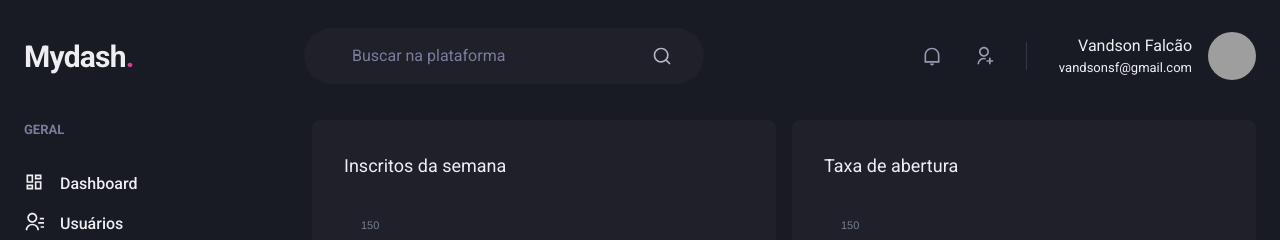
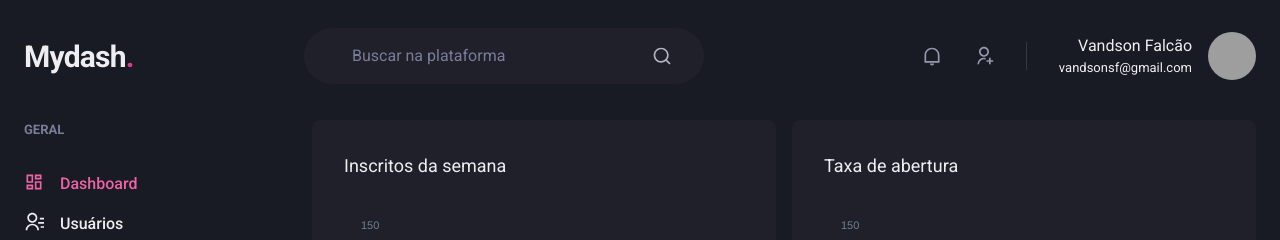
Before and after one commit to vandsonfalcao/MyDash, a Next.js app: page /dashboard in a window 1280 px wide. Shown: the top 240 px of the page. Built offline with nearby package versions, Linux system fonts and the light colour scheme; grey boxes are pictures that could not be loaded.

Commit message:
finished active Link

```diff
--- /dev/null
+++ b/src/components/ActiveLink.tsx
@@ -0,0 +1,31 @@
+import Link, { LinkProps } from "next/link";
+import { useRouter } from "next/router";
+import { cloneElement, ReactElement } from "react";
+
+interface ActiveLinkProps extends LinkProps {
+	children: ReactElement;
+	shouldMatchExactHref?: boolean;
+}
+
+export default function ActiveLink({ children, shouldMatchExactHref, ...rest }: ActiveLinkProps) {
+	const { asPath } = useRouter();
+
+	let isActive = false;
+
+	if (asPath === rest.href || asPath === rest.as) {
+		isActive = true;
+	}
+
+	if (
+		!shouldMatchExactHref &&
+		(asPath.startsWith(String(rest.href)) || asPath.startsWith(String(rest.as)))
+	) {
+		isActive = true;
+	}
+
+	return (
+		<Link {...rest}>
+			{cloneElement(children, { color: isActive ? "pink.400" : "gray.50" })}
+		</Link>
+	);
+}
--- a/src/components/SideBar/NavLink.tsx
+++ b/src/components/SideBar/NavLink.tsx
@@ -1,18 +1,23 @@
-import { Icon, Link, LinkProps as ChakraLinkProps, Text } from "@chakra-ui/react";
+import { Icon, Link as ChakraLink, LinkProps as ChakraLinkProps, Text } from "@chakra-ui/react";
 import { ElementType } from "react";
+
+import ActiveLink from "../ActiveLink";
 
 interface NavLinkProps extends ChakraLinkProps {
 	icon: ElementType;
 	children: string;
+	href: string;
 }
 
-export default function NavLink({ children, icon }: NavLinkProps) {
+export default function NavLink({ children, icon, href, ...rest }: NavLinkProps) {
 	return (
-		<Link display="flex" alignContent="center">
-			<Icon as={icon} fontSize="20" />
-			<Text ml="4" fontWeight="medium">
-				{children}
-			</Text>
-		</Link>
+		<ActiveLink href={href} passHref>
+			<ChakraLink display="flex" alignContent="center">
+				<Icon as={icon} fontSize="20" />
+				<Text ml="4" fontWeight="medium">
+					{children}
+				</Text>
+			</ChakraLink>
+		</ActiveLink>
 	);
 }
--- a/src/components/SideBar/SideBarNav.tsx
+++ b/src/components/SideBar/SideBarNav.tsx
@@ -3,18 +3,25 @@
 import NavLink from "./NavLink";
 import NavSection from "./NavSection";
 
-
 export default function SideBarNav() {
 	return (
 		<Stack spacing="12" align="flex-start">
 			<NavSection title="Geral">
-				<NavLink icon={RiDashboardLine}>Dashboard</NavLink>
-				<NavLink icon={RiContactsLine}>Usuários</NavLink>
+				<NavLink icon={RiDashboardLine} href="/dashboard">
+					Dashboard
+				</NavLink>
+				<NavLink icon={RiContactsLine} href="/users">
+					Usuários
+				</NavLink>
 			</NavSection>
 
 			<NavSection title="Automação">
-				<NavLink icon={RiInputMethodLine}>Formulários</NavLink>
-				<NavLink icon={RiGitMergeLine}>Automação</NavLink>
+				<NavLink icon={RiInputMethodLine} href="/forms">
+					Formulários
+				</NavLink>
+				<NavLink icon={RiGitMergeLine} href="/automation">
+					Automação
+				</NavLink>
 			</NavSection>
 		</Stack>
 	);
--- a/src/pages/users/create.tsx
+++ b/src/pages/users/create.tsx
@@ -9,6 +9,7 @@
 	SimpleGrid,
 	VStack,
 } from "@chakra-ui/react";
+import Link from "next/link";
 import { RiCloseLine, RiSaveLine } from "react-icons/ri";
 import { Input } from "../../components/Form/Input";
 import Header from "../../components/Header";
@@ -47,12 +48,15 @@
 
 					<Flex mt="8" justify="flex-end">
 						<HStack spacing="4">
+							<Link href={"/users"} passHref>
 								<Button
+									as="a"
 									colorScheme="whiteAlpha"
 									leftIcon={<Icon as={RiCloseLine} fontSize="20" />}
 								>
 									Cancelar
 								</Button>
+							</Link>
 							<Button
 								colorScheme="pink"
 								leftIcon={<Icon as={RiSaveLine} fontSize="20" />}
```
Also changed, not shown: src/pages/users/index.tsx (+6 -1 lines). Lines whose indentation alone changed are shown as unchanged.
